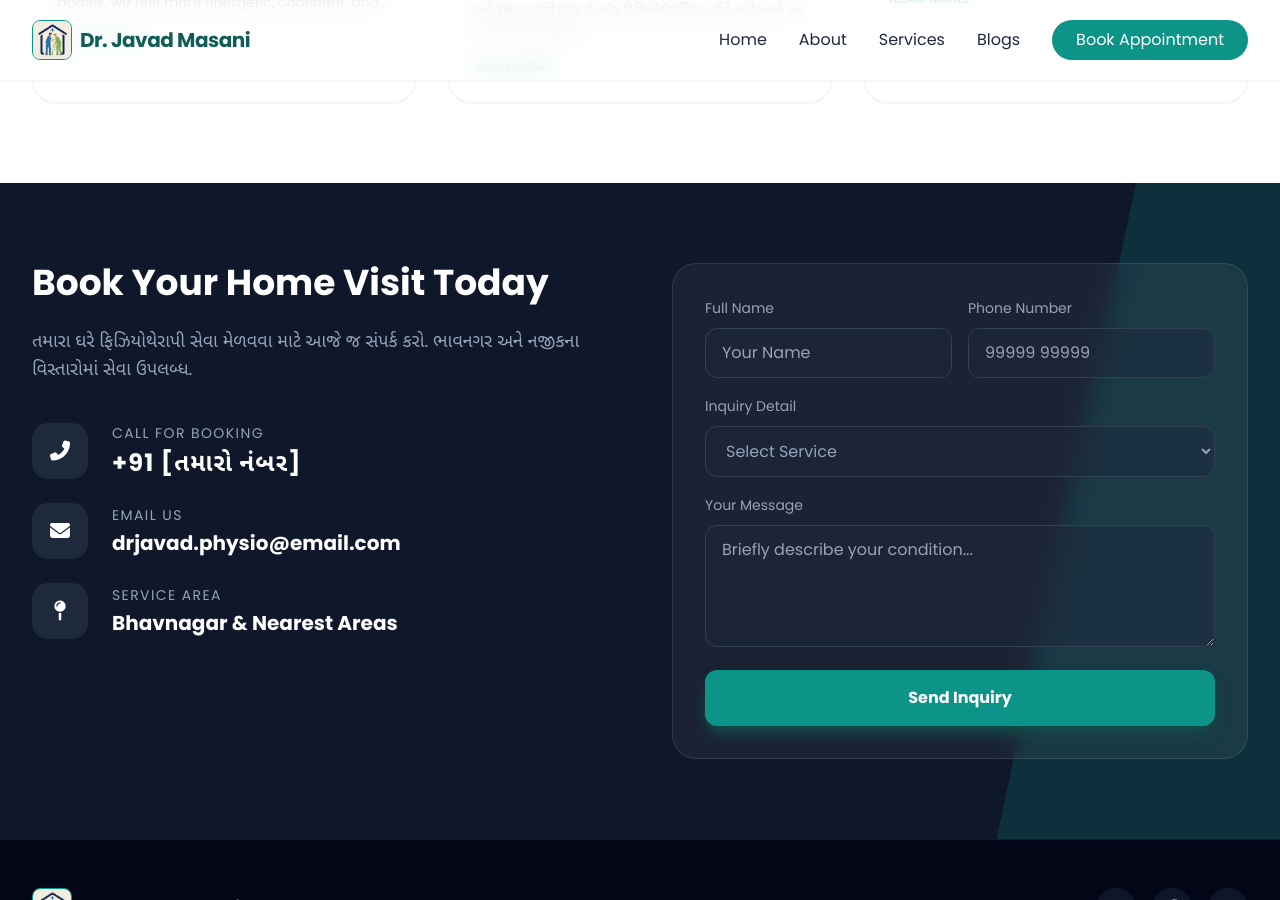
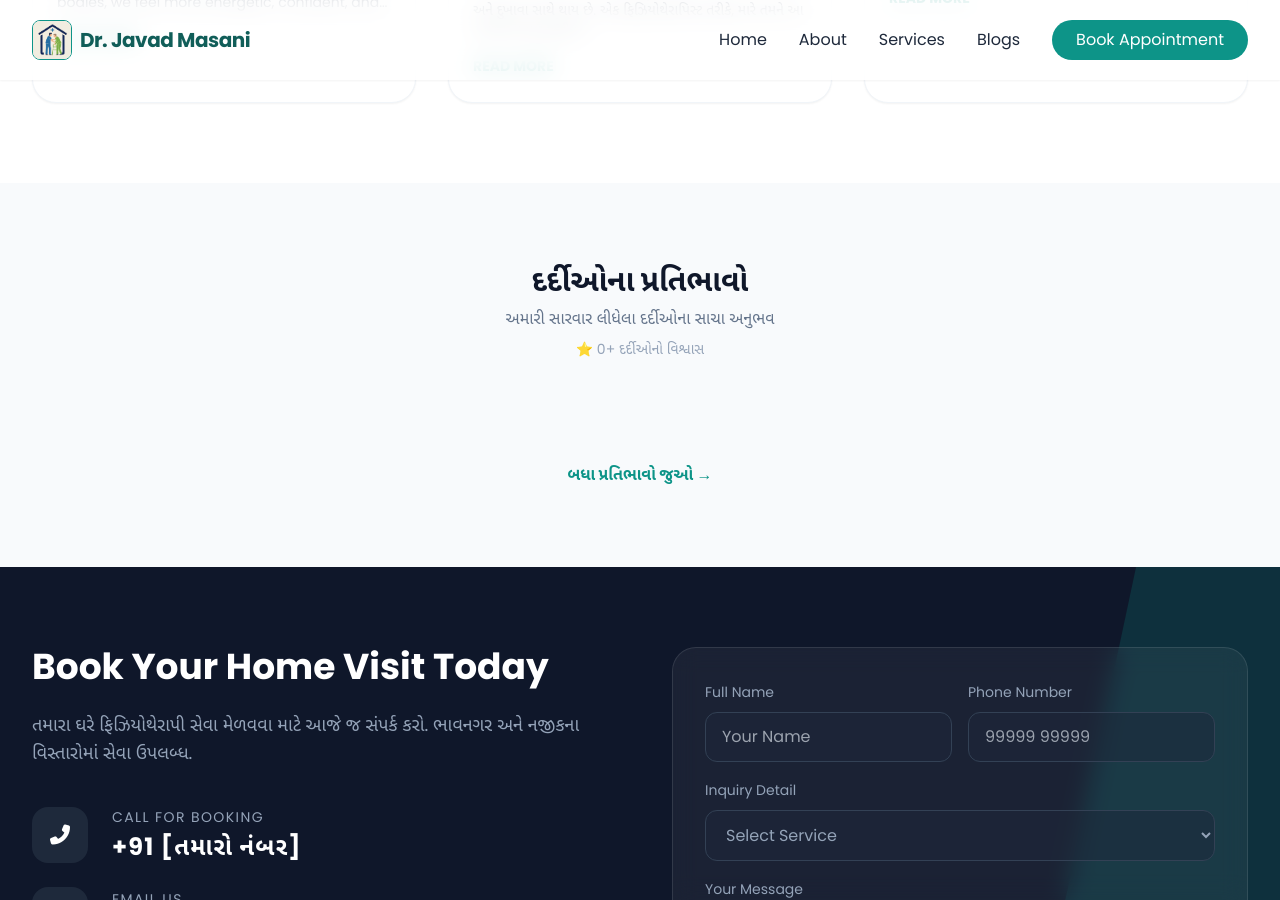
Before and after one commit to JavadMasani/Araogya, a Jekyll site: the page built from index.html, in a window 1280 px wide and 900 px high, scrolled down 4205 px. Built offline with Jekyll 4.4.1, drawn with Linux system fonts in a browser that asks for light colours; nearby versions of some CDN libraries.

Commit message:
Update index.html

```diff
--- a/index.html
+++ b/index.html
@@ -508,6 +508,58 @@
     </div>
   </div>
 </section>
+<!-- Patient Reviews Section -->
+<section class="py-20 bg-slate-50">
+  <div class="max-w-7xl mx-auto px-4 sm:px-6 lg:px-8">
+
+    <!-- Heading -->
+    <div class="text-center mb-14">
+      <h2 class="text-3xl font-bold text-slate-900 mb-2 font-gujarati">
+        દર્દીઓના પ્રતિભાવો
+      </h2>
+      <p class="text-slate-500 font-gujarati">
+        અમારી સારવાર લીધેલા દર્દીઓના સાચા અનુભવ
+      </p>
+
+      <p class="mt-2 text-sm text-slate-400">
+        ⭐ {{ site.reviews | where: "status", "approved" | size }}+ દર્દીઓનો વિશ્વાસ
+      </p>
+    </div>
+
+    <!-- Reviews Cards -->
+    <div class="grid grid-cols-1 md:grid-cols-3 gap-8">
+
+      {% assign approved_reviews = site.reviews | where: "status", "approved" %}
+      {% for review in approved_reviews limit:3 %}
+
+      <div class="bg-white p-6 rounded-3xl border border-slate-100 shadow-sm hover:shadow-md transition">
+        <p class="text-slate-700 font-gujarati mb-6 leading-relaxed">
+          “{{ review.content | strip_html }}”
+        </p>
+
+        <div class="flex justify-between items-center">
+          <span class="font-bold text-slate-900">
+            {{ review.name | default: "Patient" }}
+          </span>
+          <span class="text-yellow-400 tracking-wide">
+            {{ review.rating }}
+          </span>
+        </div>
+      </div>
+
+      {% endfor %}
+    </div>
+
+    <!-- View All -->
+    <div class="text-center mt-12">
+      <a href="{{ site.baseurl }}/reviews"
+         class="inline-block text-teal-600 font-bold hover:underline">
+        બધા પ્રતિભાવો જુઓ →
+      </a>
+    </div>
+
+  </div>
+</section>
 
 
     <!-- Contact Section -->
```
